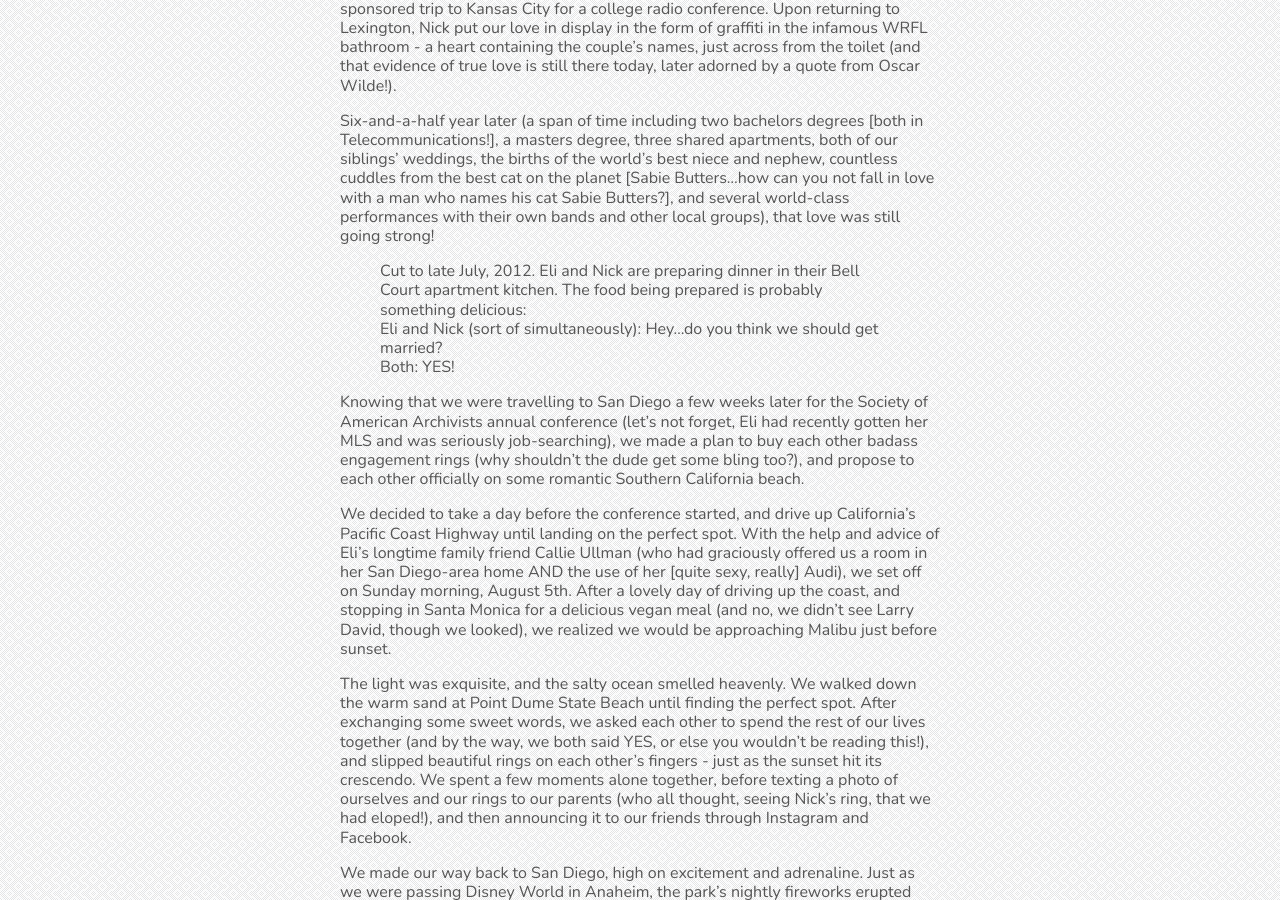
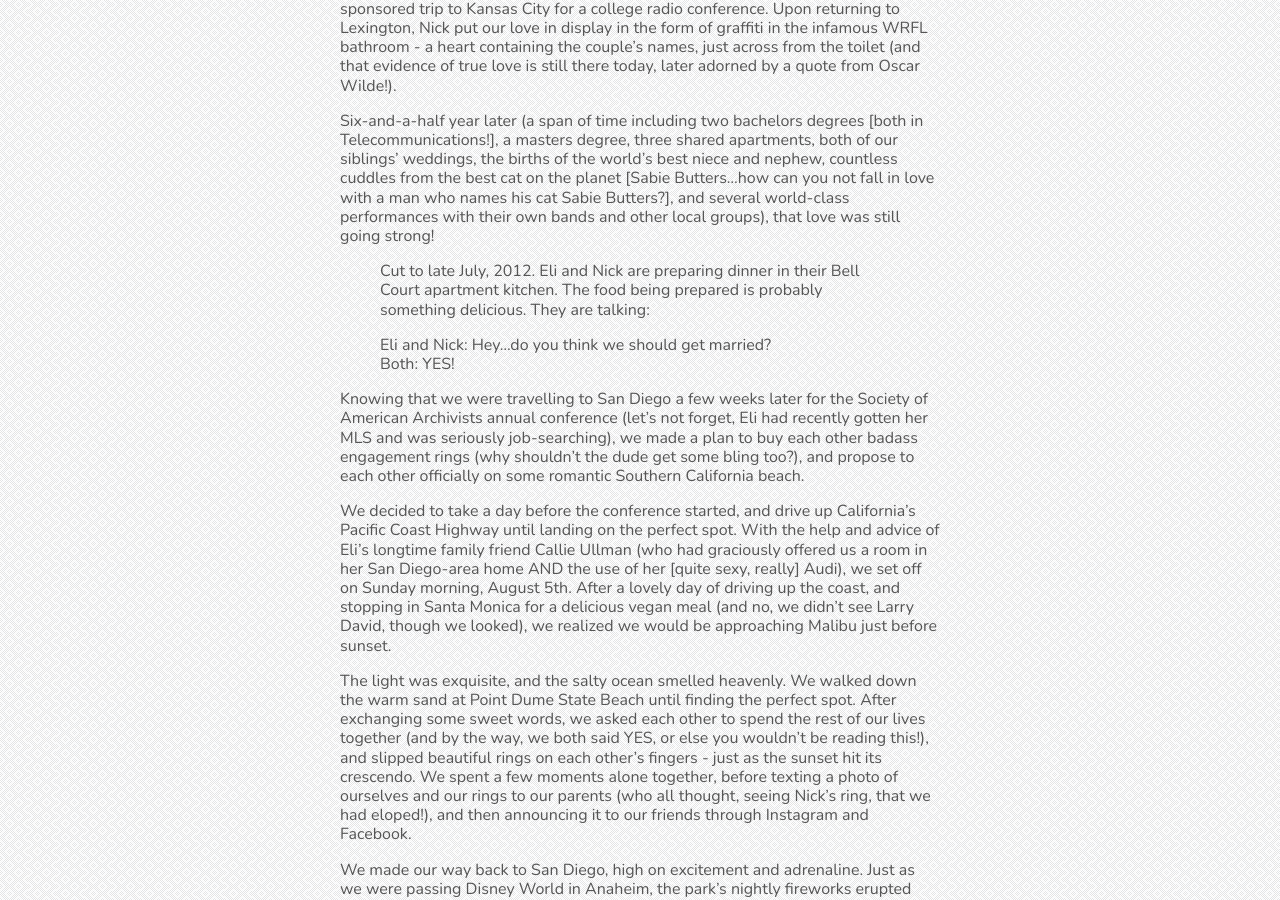
Before and after one commit to nikolaiwarner/eliandnick.com, a Jekyll site: the page built from index.md, in a window 1280 px wide and 900 px high, scrolled down 1080 px. Built offline with Jekyll 4.4.1, drawn with Linux system fonts in a browser that asks for light colours; nearby versions of some CDN libraries.

Commit message:
Update index.md

```diff
--- a/index.md
+++ b/index.md
@@ -11,8 +11,9 @@
 
 Six-and-a-half year later (a span of time including two bachelors degrees [both in Telecommunications!], a masters degree, three shared apartments, both of our siblings’ weddings, the births of the world’s best niece and nephew, countless cuddles from the best cat on the planet [Sabie Butters...how can you not fall in love with a man who names his cat Sabie Butters?], and several world-class performances with their own bands and other local groups), that love was still going strong!
 
-> Cut to late July, 2012. Eli and Nick are preparing dinner in their Bell Court apartment kitchen. The food being prepared is probably something delicious:
-> Eli and Nick (sort of simultaneously): Hey...do you think we should get married?
+> Cut to late July, 2012. Eli and Nick are preparing dinner in their Bell Court apartment kitchen. The food being prepared is probably something delicious. They are talking:
+
+> Eli and Nick: Hey...do you think we should get married?
 > Both: YES!
 
 
```
